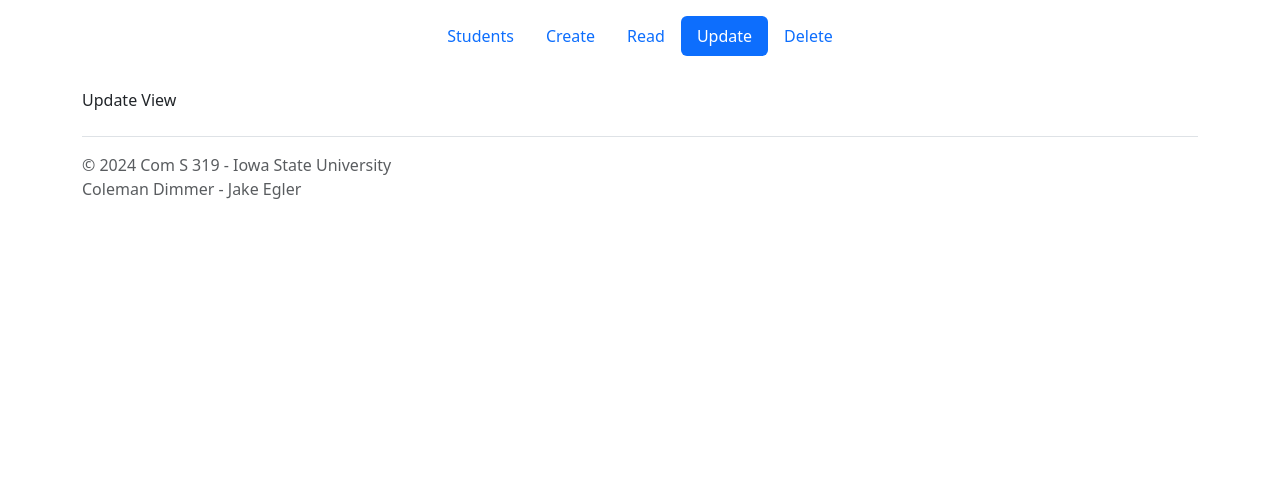
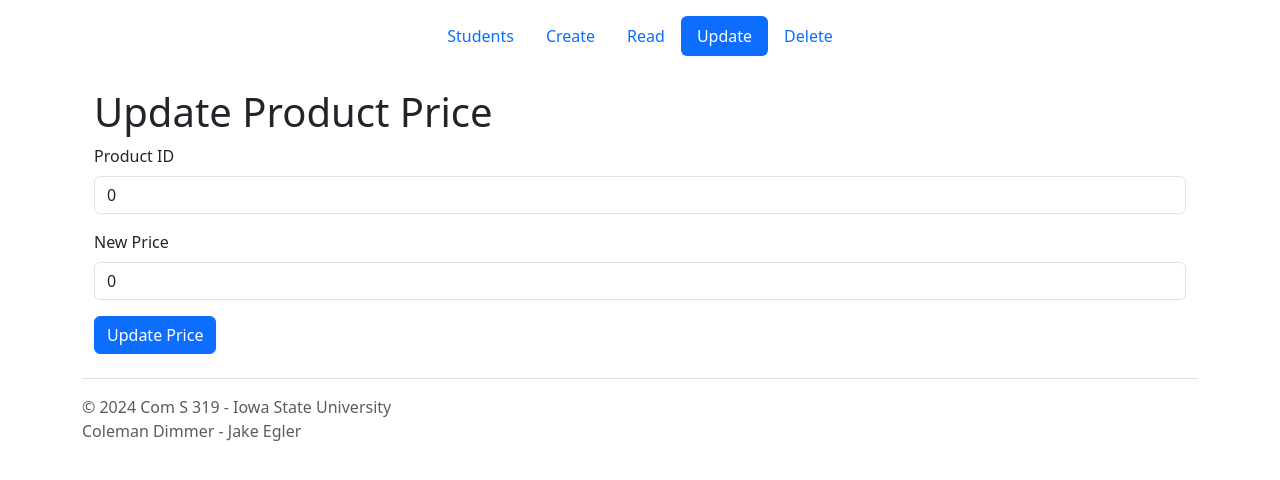
Before and after one commit to CDDimmer/COMS319, a React (Create React App) app in the folder Assignment3/frontend/: page / in a window 1280 px wide. Both pictures are taken after a click on the element "Update". Shown: the top 480 px of the page. Built offline with nearby package versions, Linux system fonts and the light colour scheme; the HTML template or start-up script is replaced by a standard one.

Commit message:
finished update

```diff
--- a/Assignment3/frontend/src/App.js
+++ b/Assignment3/frontend/src/App.js
@@ -571,9 +571,102 @@ function App() {
                 );
         }
 
-        function UpdateView() {
-                return <div>Update View</div>;
-        }
+        const UpdateView = () => {
+                const [formData, setFormData] = useState({
+                        id: 0,
+                        price: 0.0,
+                });
+
+                const handleChange = (e) => {
+                        const { name, value } = e.target;
+                        setFormData((prevData) => ({
+                                ...prevData,
+                                [name]: value,
+                        }));
+                };
+
+                const handleSubmit = async (e) => {
+                        e.preventDefault();
+                        try {
+                                const response = await fetch(
+                                        "http://localhost:8081/updatePrice",
+                                        {
+                                                method: "PUT", // Using PUT method for updating
+                                                headers: {
+                                                        "Content-Type":
+                                                                "application/json",
+                                                },
+                                                body: JSON.stringify(formData),
+                                        }
+                                );
+                                if (response.ok) {
+                                        console.log(
+                                                "Product price updated successfully!"
+                                        );
+                                } else {
+                                        console.error(
+                                                "Failed to update product price"
+                                        );
+                                }
+                        } catch (error) {
+                                console.error("Error:", error);
+                        } finally {
+                                setFormData({
+                                        id: 0,
+                                        price: 0.0,
+                                });
+                        }
+                };
+
+                return (
+                        <div className="container">
+                                <h1>Update Product Price</h1>
+                                <form onSubmit={handleSubmit}>
+                                        <div className="mb-3">
+                                                <label
+                                                        htmlFor="id"
+                                                        className="form-label"
+                                                >
+                                                        Product ID
+                                                </label>
+                                                <input
+                                                        type="number"
+                                                        className="form-control"
+                                                        id="id"
+                                                        name="id"
+                                                        required
+                                                        value={formData.id}
+                                                        onChange={handleChange}
+                                                />
+                                        </div>
+                                        <div className="mb-3">
+                                                <label
+                                                        htmlFor="price"
+                                                        className="form-label"
+                                                >
+                                                        New Price
+                                                </label>
+                                                <input
+                                                        type="number"
+                                                        step="any"
+                                                        className="form-control"
+                                                        id="price"
+                                                        name="price"
+                                                        required
+                                                        value={formData.price}
+                                                        onChange={handleChange}
+                                                />
+                                        </div>
+                                        <button
+                                                type="submit"
+                                                className="btn btn-primary"
+                                        >
+                                                Update Price
+                                        </button>
+                                </form>
+                        </div>
+                );
+        };
 
         function DeleteView() {
                 const [index, setIndex] = useState(0);
```
Also changed, not shown: 1 other file (tests, documents, lock files or other folders).
